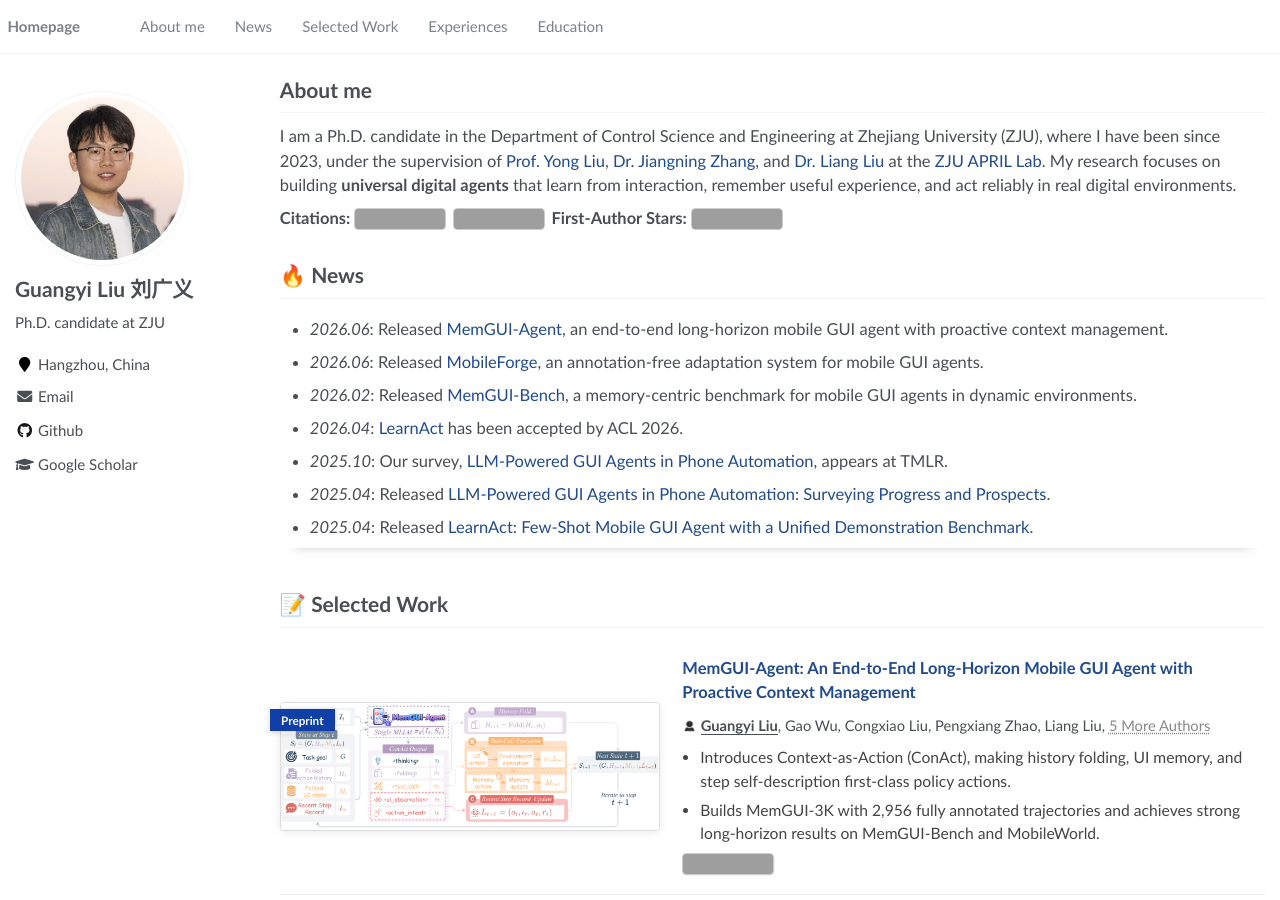
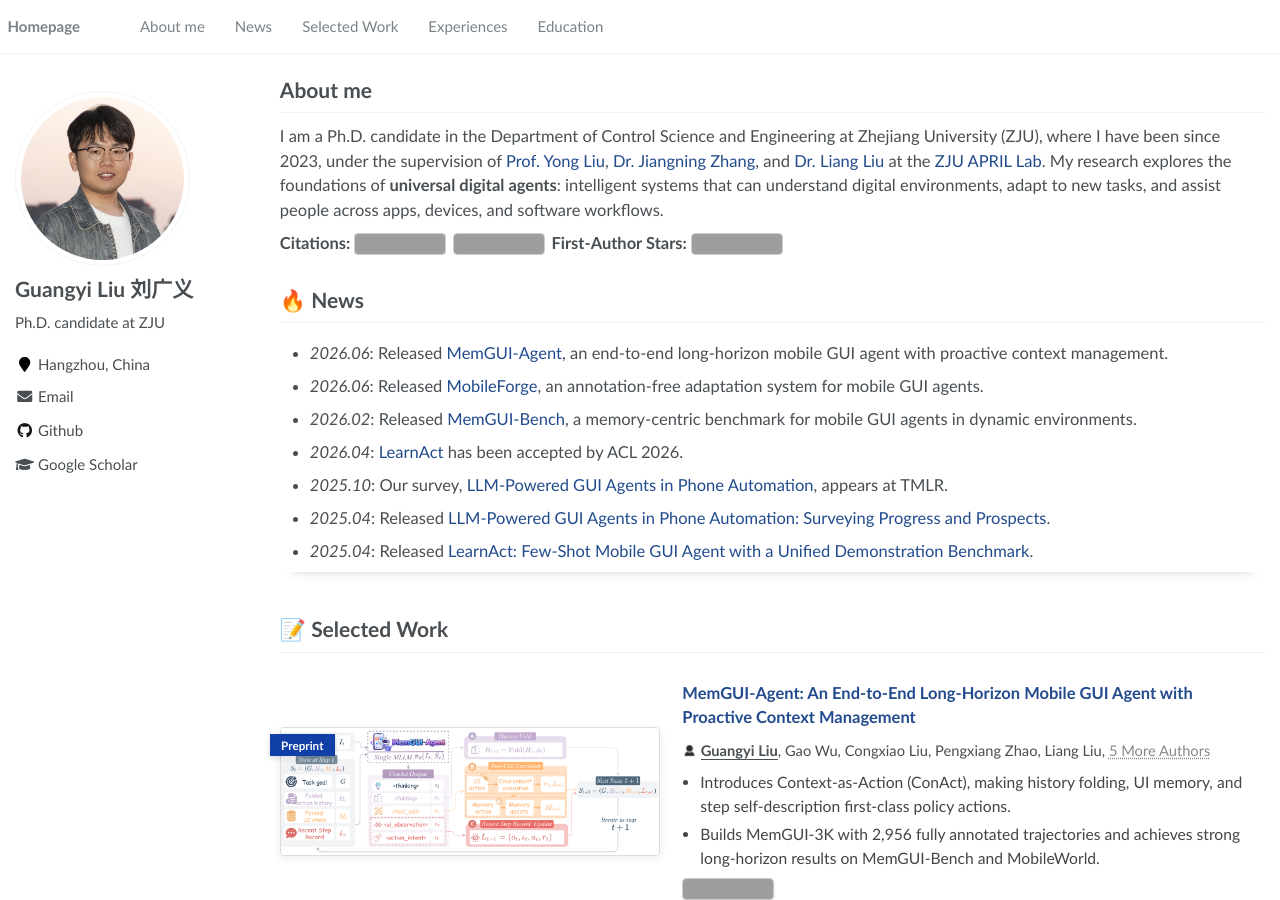
Before and after one commit to lgy0404/lgy0404.github.io, a Jekyll site: the page built from _pages/about.md, in a window 1280 px wide and 900 px high. Built offline with Jekyll 4.4.1, drawn with Linux system fonts in a browser that asks for light colours; comment, search, counter and statistics services are not loaded; grey boxes are pictures that could not be loaded.

Commit message:
style: broaden research vision statement

```diff
--- a/_pages/about.md
+++ b/_pages/about.md
@@ -184,7 +184,7 @@ redirect_from:
 <span class='anchor' id='about-me'></span>
 # About me
 
-I am a Ph.D. candidate in the Department of Control Science and Engineering at Zhejiang University (ZJU), where I have been since 2023, under the supervision of [Prof. Yong Liu](https://person.zju.edu.cn/yongliu), [Dr. Jiangning Zhang](https://zhangzjn.github.io/), and [Dr. Liang Liu](https://scholar.google.com/citations?user=Kkg3IPMAAAAJ&hl=en) at the [ZJU APRIL Lab](https://april.zju.edu.cn/). My research focuses on building **universal digital agents** that learn from interaction, remember useful experience, and act reliably in real digital environments.
+I am a Ph.D. candidate in the Department of Control Science and Engineering at Zhejiang University (ZJU), where I have been since 2023, under the supervision of [Prof. Yong Liu](https://person.zju.edu.cn/yongliu), [Dr. Jiangning Zhang](https://zhangzjn.github.io/), and [Dr. Liang Liu](https://scholar.google.com/citations?user=Kkg3IPMAAAAJ&hl=en) at the [ZJU APRIL Lab](https://april.zju.edu.cn/). My research explores the foundations of **universal digital agents**: intelligent systems that can understand digital environments, adapt to new tasks, and assist people across apps, devices, and software workflows.
 
 <div class="profile-stats" markdown="1">
 
```
